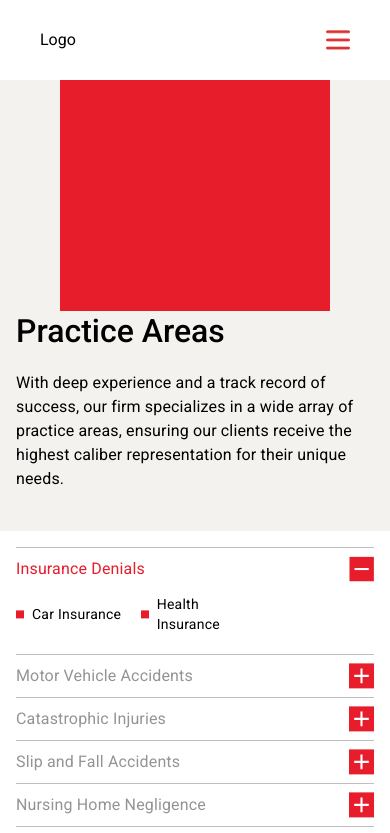
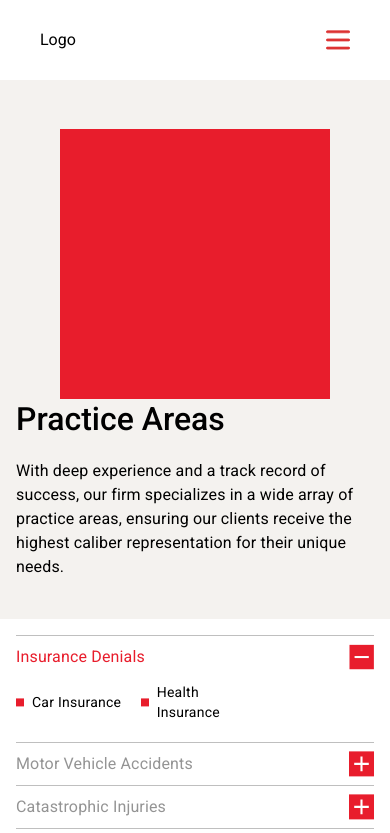
Before and after one commit to DevOluwatoyin/commercial-website, a React (Vite) app: page /areas-of-practice in a window 390 px wide. Shown: the top 833 px of the page. Built offline with nearby package versions, Linux system fonts and the light colour scheme.

Commit message:
Add padding

```diff
--- a/src/components/PageHeader.jsx
+++ b/src/components/PageHeader.jsx
@@ -4,7 +4,7 @@ import Typography from "./Typography";
 const PageHeader = ({ image, heading, summary, customStyle }) => {
   return (
     <section
-      className={`bg-red-100 py-10 px-4 flex flex-col items-center md:gap-32 md:flex-row md:pt-40 md:pb-20 md:px-20 ${customStyle}`}
+      className={`bg-red-100 pt-32 pb-10 px-4 flex flex-col items-center md:gap-32 md:flex-row md:pt-40 md:pb-20 md:px-20 ${customStyle}`}
     >
       <div className="">
         <img src={image} alt="" />
```
